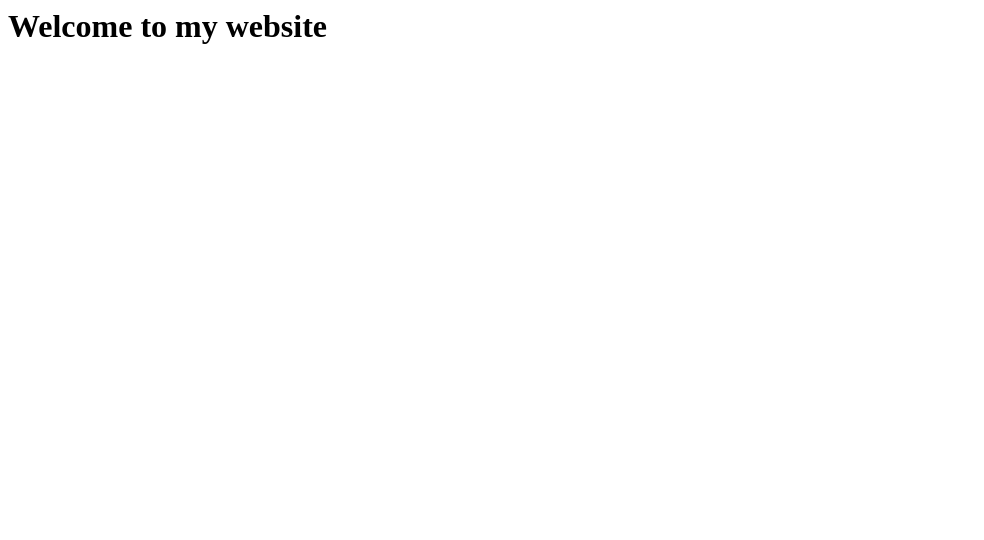
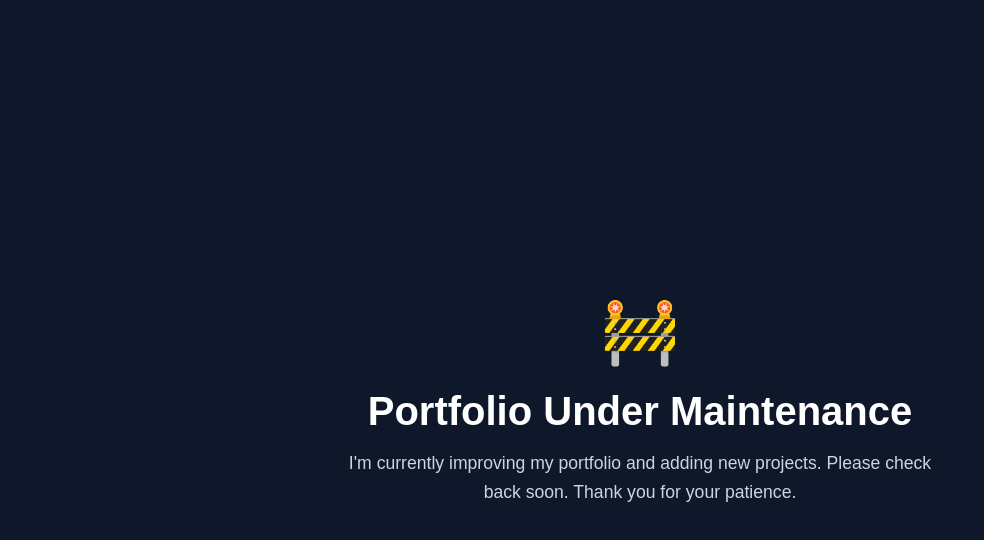
Before and after one commit to prottushislam/portfolio, a plain HTML site: page index.html in a window 1280 px wide. Shown: the whole page, without its empty margins (0-984 px from the left). Drawn offline with Linux system fonts and the light colour scheme.

Commit message:
Update index.html

```diff
--- a/index.html
+++ b/index.html
@@ -1 +1,60 @@
-<h1 text-align;center>Welcome to my website<h1/>
+<!DOCTYPE html>
+<html lang="en">
+<head>
+<meta charset="UTF-8">
+<meta name="viewport" content="width=device-width, initial-scale=1.0">
+<title>Under Maintenance</title>
+
+<style>
+    *{
+        margin:0;
+        padding:0;
+        box-sizing:border-box;
+    }
+
+    body{
+        min-height:100vh;
+        display:flex;
+        justify-content:center;
+        align-items:center;
+        background:#0f172a;
+        color:white;
+        font-family:Arial, sans-serif;
+        text-align:center;
+        padding:20px;
+    }
+
+    .maintenance{
+        max-width:600px;
+    }
+
+    .icon{
+        font-size:4rem;
+        margin-bottom:20px;
+    }
+
+    h1{
+        font-size:2.5rem;
+        margin-bottom:15px;
+    }
+
+    p{
+        font-size:1.1rem;
+        color:#cbd5e1;
+        line-height:1.6;
+    }
+</style>
+</head>
+<body>
+
+<div class="maintenance">
+    <div class="icon">🚧</div>
+    <h1>Portfolio Under Maintenance</h1>
+    <p>
+        I'm currently improving my portfolio and adding new projects.
+        Please check back soon. Thank you for your patience.
+    </p>
+</div>
+
+</body>
+</html>
```
